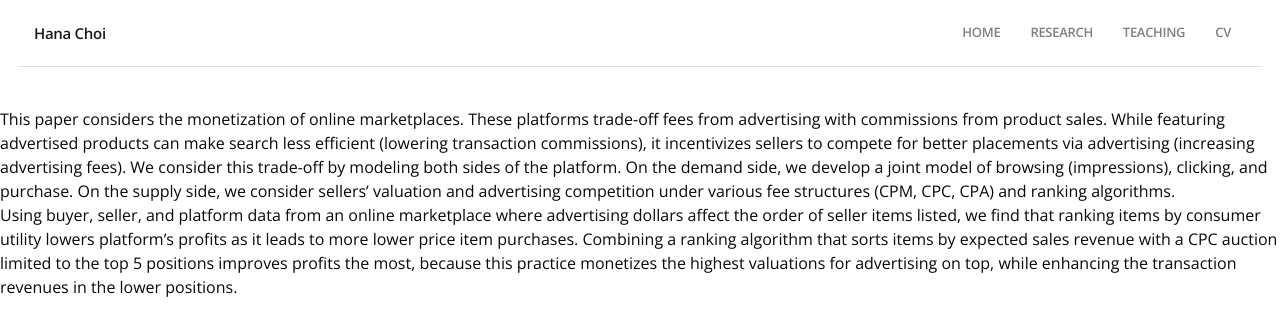
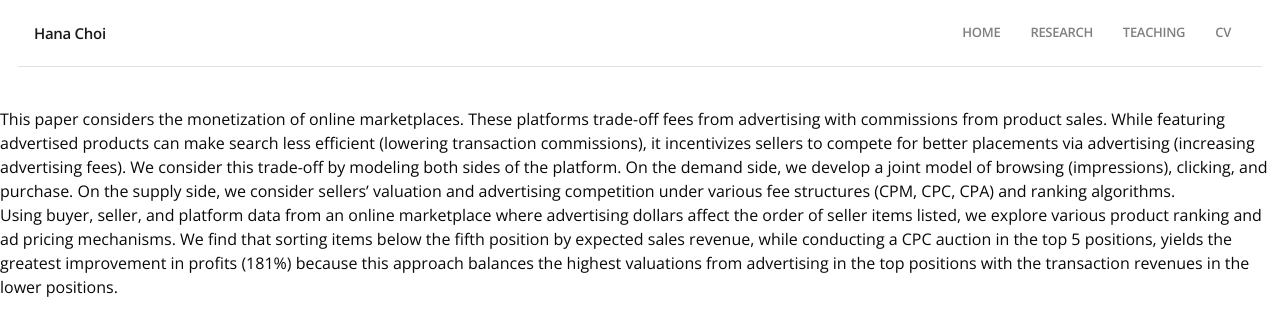
Before and after one commit to hanachoi/hanachoi.github.io, a Jekyll site: the page built from _posts/2018-05-18-monetizing-online-marketplace.md, in a window 1280 px wide. Shown: the top 336 px of the page. Built offline with Jekyll 4.4.1, drawn with Linux system fonts in a browser that asks for light colours; some web fonts are replaced; our own code applies the rules of GitHub Pages for plain Markdown files.

Commit message:
Online Marketplace 2nd round version abstract

```diff
--- a/_posts/2018-05-18-monetizing-online-marketplace.md
+++ b/_posts/2018-05-18-monetizing-online-marketplace.md
@@ -1,9 +1,9 @@
 ---
 title: Monetizing Online Marketplaces
-co-authors: with Carl Mela<br> Revising for 2nd round at <i>Marketing Science</i><br> MSI Working Paper Series No. 18-112-05<br> Previously titled "Online Marketplace Advertising"
+co-authors: with Carl Mela<br> Under 2nd round review at <i>Marketing Science</i><br> MSI Working Paper Series No. 18-112-05<br> Previously titled "Online Marketplace Advertising"
 pdf-url: /research-papers/choi_mela_online_marketplace.pdf
 category: working papers
 ---
 
 This paper considers the monetization of online marketplaces. These platforms trade-off fees from advertising with commissions from product sales. While featuring advertised products can make search less efficient (lowering transaction commissions), it incentivizes sellers to compete for better placements via advertising (increasing advertising fees). We consider this trade-off by modeling both sides of the platform. On the demand side, we develop a joint model of browsing (impressions), clicking, and purchase. On the supply side, we consider sellers' valuation and advertising competition under various fee structures (CPM, CPC, CPA) and ranking algorithms.<br>
-Using buyer, seller, and platform data from an online marketplace where advertising dollars affect the order of seller items listed, we find that ranking items by consumer utility lowers platform's profits as it leads to more lower price item purchases. Combining a ranking algorithm that sorts items by expected sales revenue with a CPC auction limited to the top 5 positions improves profits the most, because this practice monetizes the highest valuations for advertising on top, while enhancing the transaction revenues in the lower positions.
+Using buyer, seller, and platform data from an online marketplace where advertising dollars affect the order of seller items listed, we explore various product ranking and ad pricing mechanisms. We find that sorting items below the fifth position by expected sales revenue, while conducting a CPC auction in the top 5 positions, yields the greatest improvement in profits (181%) because this approach balances the highest valuations from advertising in the top positions with the transaction revenues in the lower positions.
```
